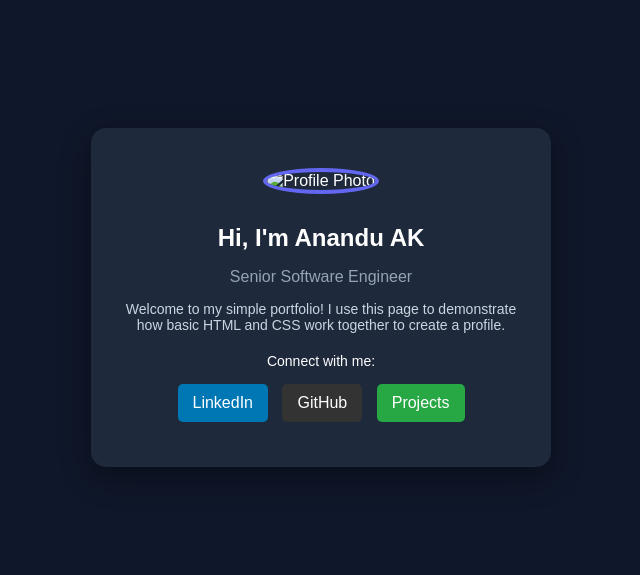
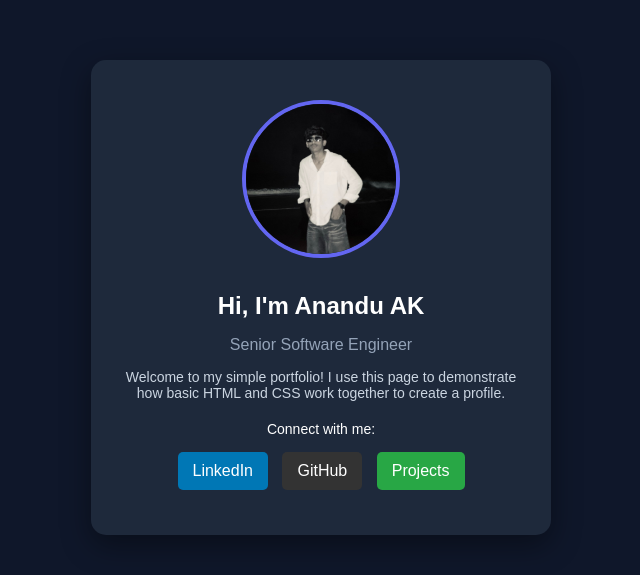
Before and after one commit to anandudiscord-design/PORTFOLIO-2, a plain HTML site: page index.html in a window 1280 px wide. Shown: the part 103-678 px from the top of the page, without its empty margins (319-959 px from the left). Drawn offline with Linux system fonts and the light colour scheme.

Commit message:
Update index.html

```diff
--- a/index.html
+++ b/index.html
@@ -8,7 +8,7 @@
 <body>
 
     <div class="card">
-        <img src="./images/img2.jpg" class="img" alt="Profile Photo"/>
+        <img src="img2.jpg" class="img" alt="Profile Photo"/>
 
         <h1 class="name">Hi, I'm Anandu AK</h1>
 
```
